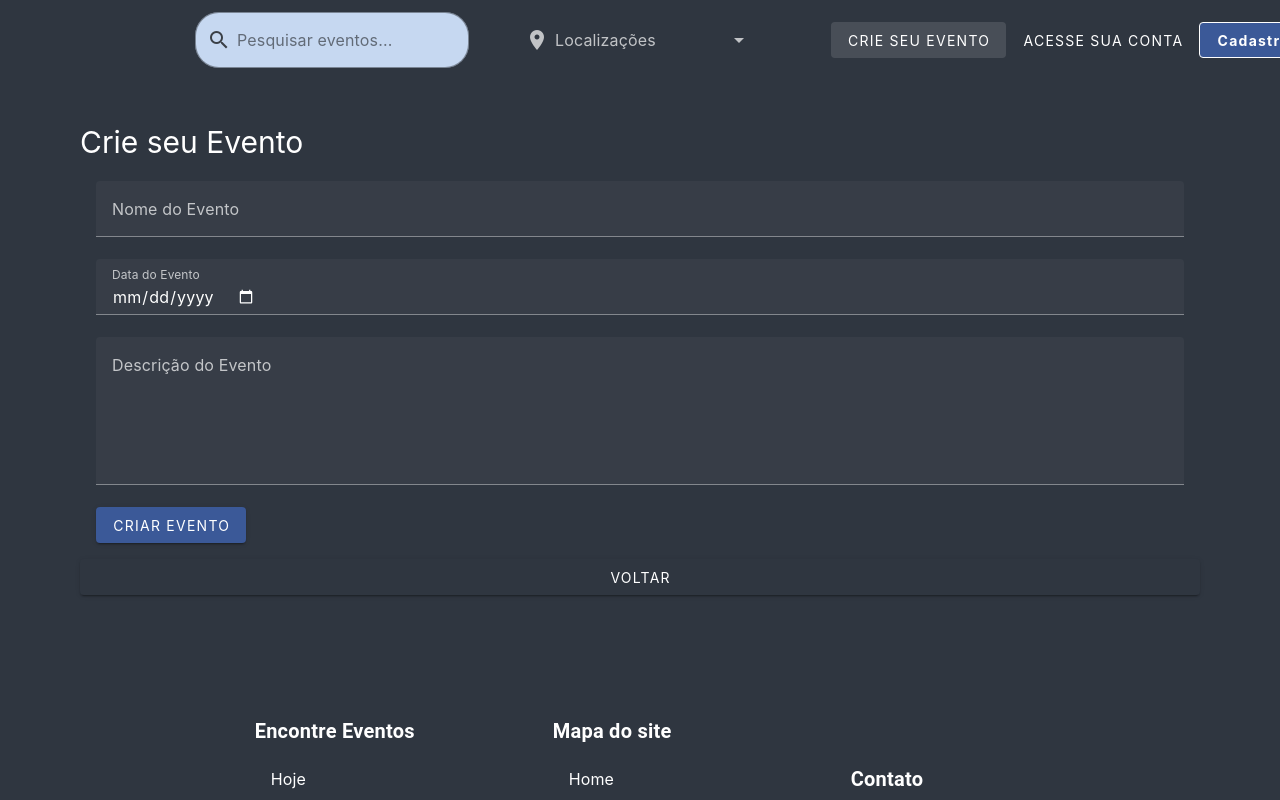
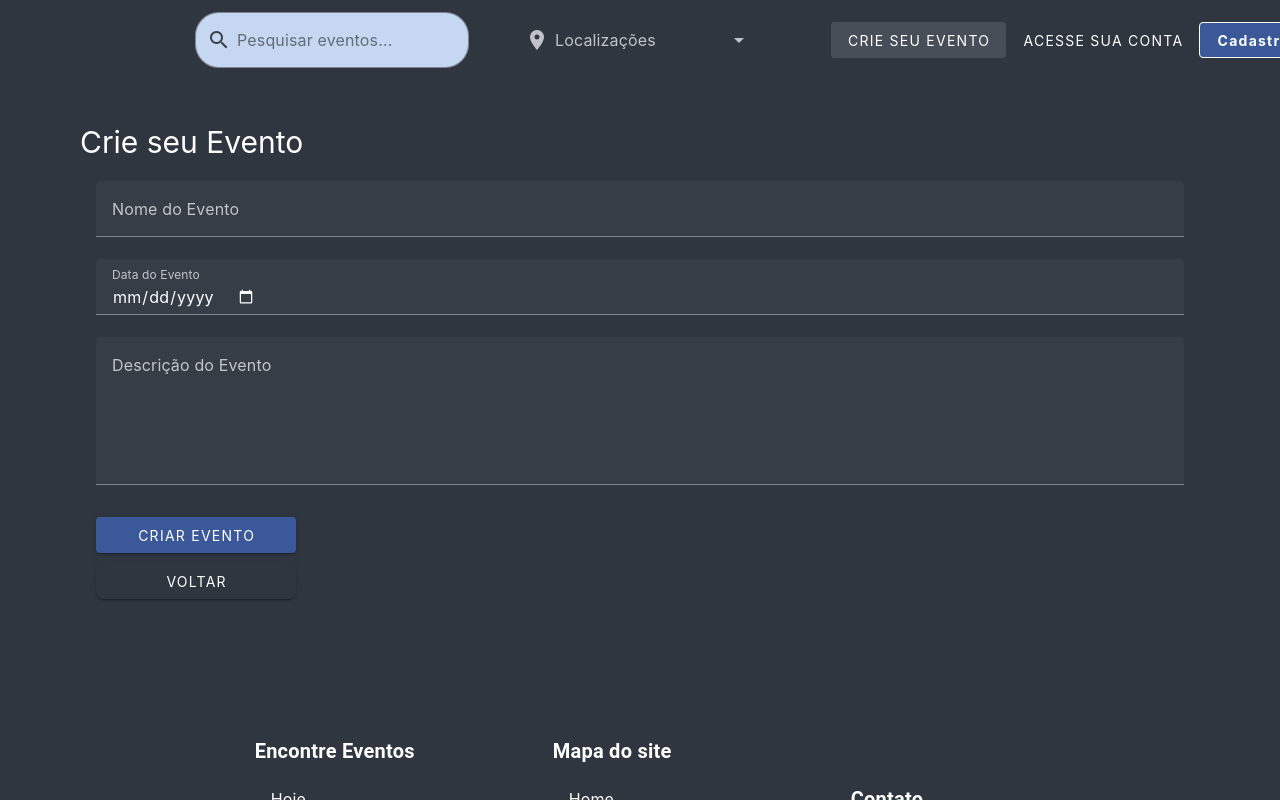
Before and after one commit to tallysdev/eventSync, a Vue app in the folder frontend/eventsync_front/: page /create-event in a window 1280 px wide. Built offline with nearby package versions, Linux system fonts and the light colour scheme.

Commit message:
style: button back refactoring #41

```diff
--- a/frontend/eventsync_front/package.json
+++ b/frontend/eventsync_front/package.json
@@ -15,6 +15,7 @@
   },
   "dependencies": {
     "@mdi/font": "^7.4.47",
+    "axios": "^1.7.2",
     "pinia": "^2.1.7",
     "pinia-plugin-persistedstate": "^3.2.1",
     "vue": "^3.4.21",
--- a/frontend/eventsync_front/src/views/CreateEventPage.vue
+++ b/frontend/eventsync_front/src/views/CreateEventPage.vue
@@ -1,17 +1,16 @@
-
 <template>
   <v-app class="d-flex flex-column h-100 w-100">
     <NavBar />
     <v-main class="flex-grow-1 pa-16 mt-10">
       <v-container fluid class="pa-4 d-flex flex-column h-100 w-100">
         <h1>Crie seu Evento</h1>
-        <v-form @submit.prevent="submitForm" class="pa-4">
+        <v-form @submit.prevent="submitForm" class="pa-4 d-flex flex-column">
           <v-text-field v-model="eventName" label="Nome do Evento" required></v-text-field>
           <v-text-field v-model="eventDate" label="Data do Evento" type="date" required></v-text-field>
           <v-textarea v-model="eventDescription" label="Descrição do Evento" required></v-textarea>
-          <v-btn type="submit" color="primary">Criar Evento</v-btn>
+          <v-btn type="submit" color="primary" class="btn-size">Criar Evento</v-btn>
+          <v-btn @click="goBack" color="secondary" class="btn-size voltar-btn">Voltar</v-btn>
         </v-form>
-        <v-btn @click="goBack" color="secondary">Voltar</v-btn>
       </v-container>
     </v-main>
     <FooterVue />
@@ -21,6 +20,7 @@
 <script setup>
 import { ref } from 'vue'
 import { useRouter } from 'vue-router'
+import axios from 'axios'
 import NavBar from '../components/NavBar.vue'
 import FooterVue from '../components/Footer.vue'
 
@@ -29,13 +29,19 @@ const eventDate = ref('')
 const eventDescription = ref('')
 const router = useRouter()
 
-const submitForm = () => {
-  console.log('Evento criado:', {
-    nome: eventName.value,
-    data: eventDate.value,
-    descrição: eventDescription.value
-  })
-  alert('Evento criado com sucesso!')
+const submitForm = async () => {
+  try {
+    const response = await axios.post('http://localhost:8000/api/eventos/', {
+      nome: eventName.value,
+      data: eventDate.value,
+      descrição: eventDescription.value
+    })
+    console.log('Evento criado:', response.data)
+    alert('Evento criado com sucesso!')
+  } catch (error) {
+    console.error('Erro ao criar evento:', error)
+    alert('Erro ao criar evento')
+  }
 }
 
 const goBack = () => {
@@ -43,15 +49,14 @@ const goBack = () => {
 }
 </script>
 
+
 <style scoped>
-/* Estilos específicos da página de criação de evento */
 .fill-height {
   min-height: 100vh;
   background-color: #2f3640;
   color: #ffffff;
 }
 
-/* Usando essa notação pra alterar a estilização de uma classe interna no vuetify*/
 :deep(.v-application__wrap) {
   min-width: 100% !important;
   margin: 0 auto !important;
@@ -64,4 +69,17 @@ const goBack = () => {
 .v-footer {
   flex-shrink: 0;
 }
+
+.btn-size {
+  width: 200px;
+  margin-top: 10px;
+}
+
+.voltar-btn {
+  background-color: #ff6f61;
+  color: #ffffff;
+  font-weight: bold;
+  border-radius: 8px;
+  padding: 10px 20px;
+}
 </style>
```
Also changed, not shown: 1 other file (tests, documents, lock files or other folders).
